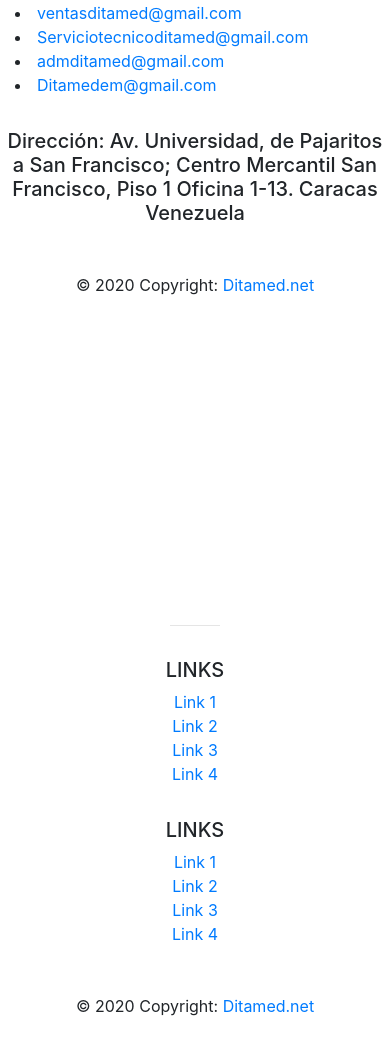
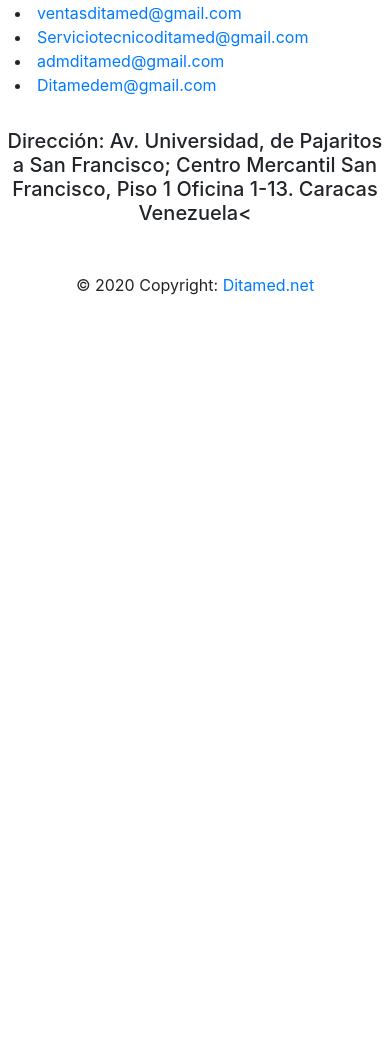
Before and after one commit to Raphaelbarriosg/ditamed, a website with bundled scripts: page index.html in a window 390 px wide. Shown: the part 5011-6066 px from the top of the page. After the commit the page ends 5452 px from the top, so only its background shows below. Built offline with nearby package versions, Linux system fonts and the light colour scheme.

Commit message:
se elemino la seccion direccion (footer)

```diff
--- a/index.html
+++ b/index.html
@@ -53,9 +53,6 @@
             </li>
             <li class="nav-item">
               <a class="nav-link js-scroll-trigger" href="#contact">Contactenos</a>
-            </li>
-                 <li class="nav-item">
-              <a class="nav-link js-scroll-trigger" href="#footer">Dirección</a>
             </li>
           </ul>
         </div>
@@ -255,7 +252,7 @@
         </div>
         <div class="row">
           <div class="col-lg-4 ml-auto text-left">
-            <i class="fas fa-phone fa-3x mb-3 sr-contact-1 " style="color: #21c43a;"></i>
+            <i class="fas fa-phone fa-3x mb-3 sr-contact-1 " style="color: #21c43a;a"></i>
          <li> <a href="#!">0212-484-40-01</a></li>
          <li> <a href="#!">0212-481-99-70</a></li>
          <li> <a href="#!">0212-516-84-53</a></li>
@@ -293,102 +290,13 @@
 
 
       </div>
-      <div class="text-center py-3"><p><h5>Dirección: Av. Universidad, de Pajaritos a San Francisco; Centro Mercantil San Francisco, Piso 1 Oficina 1-13. Caracas Venezuela</h5></p></div>
+
+      <div class="text-center py-3"><p><h5>Dirección: Av. Universidad, de Pajaritos a San Francisco; Centro Mercantil San Francisco, Piso 1 Oficina 1-13. Caracas Venezuela<</h5></p></div>
          <!-- Copyright -->
   <div class="footer-copyright text-center py-3">© 2020 Copyright:
     <a href="https://ditamed.net"> Ditamed.net</a>
     </div>
   <!-- Copyright -->
-    </section>
-             <!-- Footer -->
-
-    <section class="page-section" id="footer">
-
-
-<footer class="page-footer font-small blue pt-4">
-
-  <!-- Footer Links -->
-  <div class="container-fluid text-center text-md-left">
-
-    <!-- Grid row -->
-    <div class="row">
-
-      <!-- Grid column -->
-      <div class="col-md-6 mt-md-0 mt-3">
-
-        <!-- Content -->
-
-
-      </div>
-      <!-- Grid column -->
-
-      <hr class="clearfix w-100 d-md-none pb-3">
-
-      <!-- Grid column -->
-      <div class="col-md-3 mb-md-0 mb-3">
-
-        <!-- Links -->
-        <h5 class="text-uppercase">Links</h5>
-
-        <ul class="list-unstyled">
-          <li>
-            <a href="#!">Link 1</a>
-          </li>
-          <li>
-            <a href="#!">Link 2</a>
-          </li>
-          <li>
-            <a href="#!">Link 3</a>
-          </li>
-          <li>
-            <a href="#!">Link 4</a>
-          </li>
-        </ul>
-
-      </div>
-      <!-- Grid column -->
-
-      <!-- Grid column -->
-      <div class="col-md-3 mb-md-0 mb-3">
-
-        <!-- Links -->
-        <h5 class="text-uppercase">Links</h5>
-
-        <ul class="list-unstyled">
-          <li>
-            <a href="#!">Link 1</a>
-          </li>
-          <li>
-            <a href="#!">Link 2</a>
-          </li>
-          <li>
-            <a href="#!">Link 3</a>
-          </li>
-          <li>
-            <a href="#!">Link 4</a>
-          </li>
-        </ul>
-
-      </div>
-      <!-- Grid column -->
-
-    </div>
-    <!-- Grid row -->
-
-  </div>
-  <!-- Footer Links -->
-
-  <!-- Copyright -->
-  <div class="footer-copyright text-center py-3">© 2020 Copyright:
-    <a href="https://ditamed.net"> Ditamed.net</a>
-    </div>
-  <!-- Copyright -->
-
-</footer>
-
-        </section>
-
-        <!-- Footer -->
 
 
 
```
